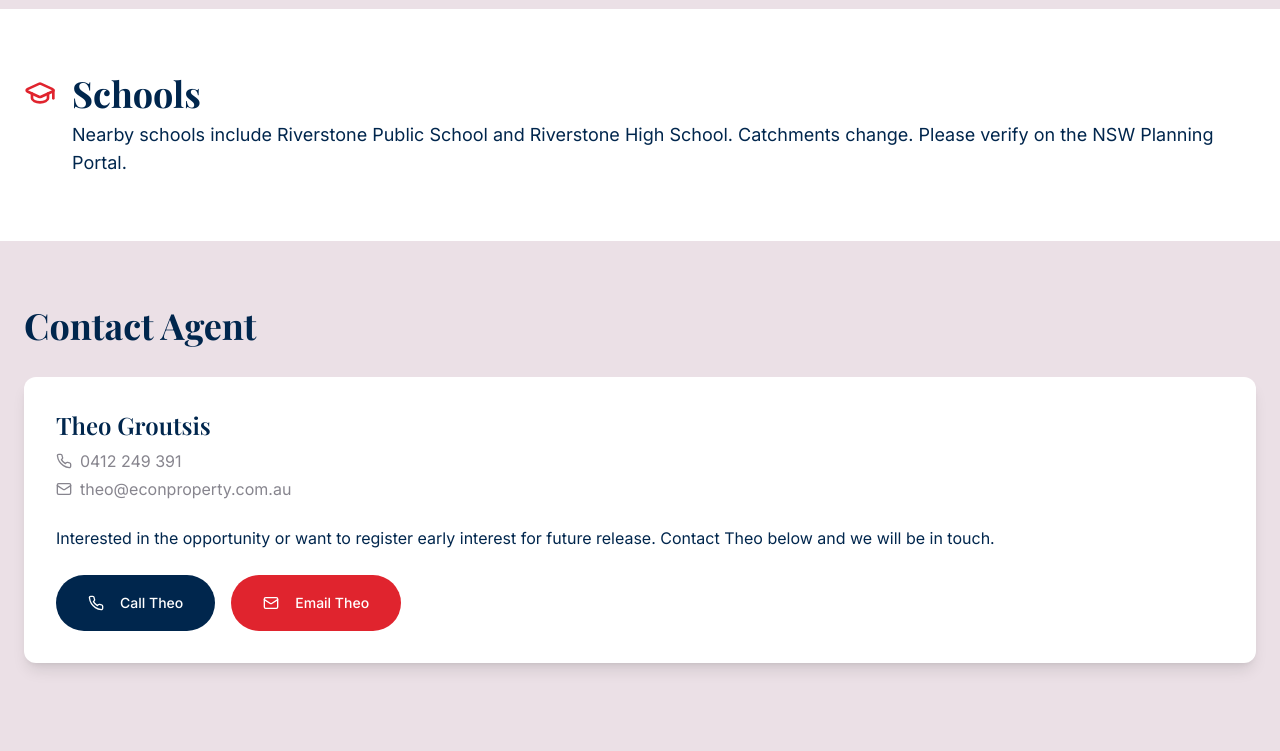
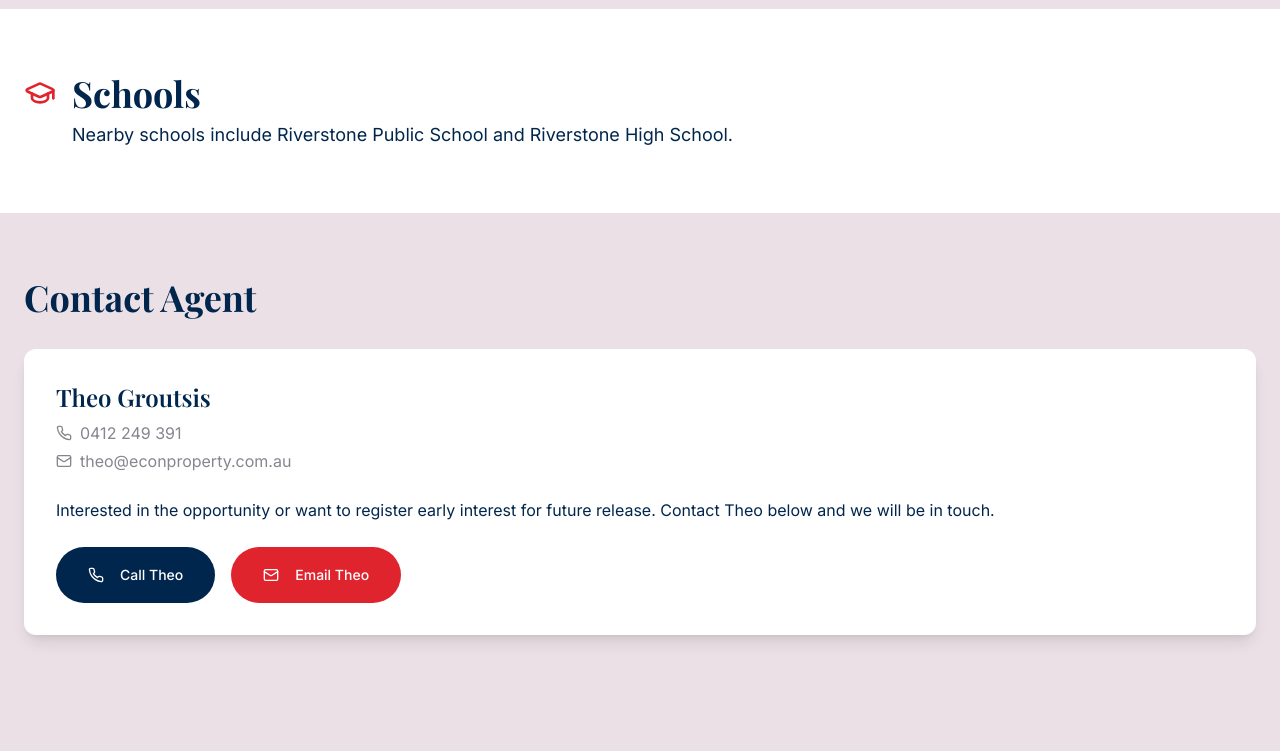
Before and after one commit to JGroutsis/econ-grantham-land, a React (Vite) app: page / in a window 1280 px wide. Shown: the part 2300-3051 px from the top of the page. Built offline with nearby package versions, Linux system fonts and the light colour scheme; the HTML template or start-up script is replaced by a standard one.

Commit message:
Visual edit in Lovable

```diff
--- a/src/components/Schools.tsx
+++ b/src/components/Schools.tsx
@@ -1,21 +1,15 @@
 import { GraduationCap } from "lucide-react";
-
 const Schools = () => {
-  return (
-    <section className="w-full py-12 md:py-16">
+  return <section className="w-full py-12 md:py-16">
       <div className="container mx-auto px-4 md:px-6">
         <div className="flex items-start gap-4">
           <GraduationCap className="h-8 w-8 text-accent flex-shrink-0 mt-1" />
           <div className="space-y-2">
             <h2 className="text-3xl md:text-4xl font-bold">Schools</h2>
-            <p className="text-base md:text-lg leading-relaxed">
-              Nearby schools include Riverstone Public School and Riverstone High School. Catchments change. Please verify on the NSW Planning Portal.
-            </p>
+            <p className="text-base md:text-lg leading-relaxed">Nearby schools include Riverstone Public School and Riverstone High School.</p>
           </div>
         </div>
       </div>
-    </section>
-  );
+    </section>;
 };
-
 export default Schools;
```
